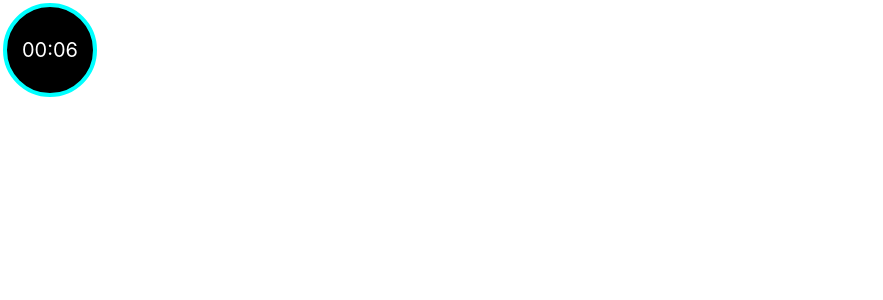
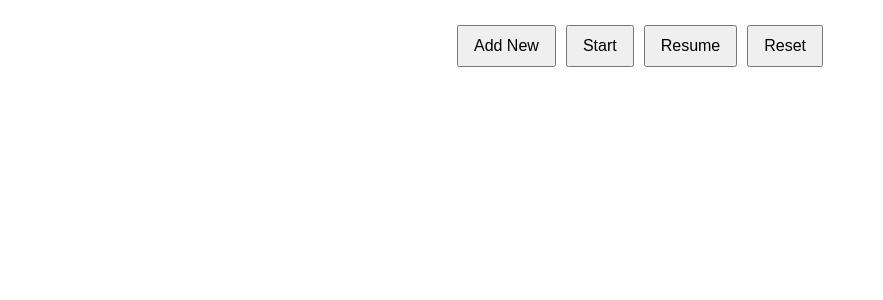
Before and after one commit to mike-gusiev/react-timer-challenge, a React (Create React App) app: page / in a window 1280 px wide. Shown: the top 300 px of the page, without its empty margins (0-883 px from the left). Built offline with nearby package versions, Linux system fonts and the light colour scheme.

Commit message:
timers demo functionality

```diff
--- a/src/App.css
+++ b/src/App.css
@@ -1,38 +1,22 @@
-.App {
+.app {
   text-align: center;
+  padding: 20px;
 }
 
-.App-logo {
-  height: 40vmin;
-  pointer-events: none;
+.timer-controls {
+  margin-bottom: 20px;
 }
 
-@media (prefers-reduced-motion: no-preference) {
-  .App-logo {
-    animation: App-logo-spin infinite 20s linear;
-  }
+.timer-container {
+  display: flex;
+  flex-wrap: wrap;
+  justify-content: center;
+  align-items: flex-start;
 }
 
-.App-header {
-  background-color: #282c34;
-  min-height: 100vh;
-  display: flex;
-  flex-direction: column;
-  align-items: center;
-  justify-content: center;
-  font-size: calc(10px + 2vmin);
-  color: white;
+button {
+  margin: 5px;
+  padding: 10px 15px;
+  font-size: 16px;
+  cursor: pointer;
 }
-
-.App-link {
-  color: #61dafb;
-}
-
-@keyframes App-logo-spin {
-  from {
-    transform: rotate(0deg);
-  }
-  to {
-    transform: rotate(360deg);
-  }
-}
--- a/src/App.js
+++ b/src/App.js
@@ -1,13 +1,73 @@
+import React, { useState, useEffect } from 'react';
+import Timer from './components/Timer';
+
 import './App.css';
 
-import Timer from './components/Timer';
+const App = () => {
+    const [timers, setTimers] = useState([]);
+    const [maxDuration, setMaxDuration] = useState(0);
+    const [isRunning, setIsRunning] = useState(false);
 
-function App() {
-  return (
-    <div className="App">
-      <Timer maxTime={6} />
-    </div>
-  );
-}
+    // Load state from localStorage
+    useEffect(() => {
+        const savedTimers = JSON.parse(localStorage.getItem('timers'));
+        if (savedTimers) {
+            setTimers(savedTimers);
+        }
+    }, []);
+
+    // Save state to localStorage
+    useEffect(() => {
+        localStorage.setItem('timers', JSON.stringify(timers));
+    }, [timers]);
+
+    const addTimer = () => {
+        const duration = parseInt(prompt("Enter duration in seconds:", "60"), 10);
+        if (!isNaN(duration)) {
+            setTimers([...timers, { duration, id: Date.now(), startDelay: 0 }]);
+            setMaxDuration(Math.max(maxDuration, duration));
+        }
+    };
+
+    const startTimers = () => {
+        const updatedTimers = timers.map(timer => ({
+            ...timer,
+            startDelay: maxDuration - timer.duration
+        }));
+        setTimers(updatedTimers);
+        setIsRunning(true);
+    };
+
+    const pauseResumeTimers = () => {
+        setIsRunning(!isRunning);
+    };
+
+    const resetTimers = () => {
+        setTimers([]);
+        setMaxDuration(0);
+        setIsRunning(false);
+    };
+
+    return (
+        <div className="app">
+            <div className="timer-controls">
+                <button onClick={addTimer}>Add New</button>
+                <button onClick={startTimers}>Start</button>
+                <button onClick={pauseResumeTimers}>{isRunning ? 'Pause' : 'Resume'}</button>
+                <button onClick={resetTimers}>Reset</button>
+            </div>
+            <div className="timer-container">
+                {timers.map(timer => (
+                    <Timer
+                        key={timer.id}
+                        duration={timer.duration}
+                        startDelay={timer.startDelay}
+                        isRunning={isRunning}
+                    />
+                ))}
+            </div>
+        </div>
+    );
+};
 
 export default App;
--- a/src/components/Timer.css
+++ b/src/components/Timer.css
@@ -1,16 +1,31 @@
 .timer {
-    position: relative;
     width: 100px;
     height: 100px;
+    display: flex;
+    justify-content: center;
+    align-items: center;
+    position: relative;
+    margin: 10px;
+}
+
+.timer-svg {
+    position: absolute;
+    top: 0;
+    left: 0;
+    transform: rotate(-90deg); /* Rotate to start from 12 o'clock */
+}
+
+.timer-circle-bg {
+    fill: black;
+    stroke: none;
 }
 
 .timer-circle {
+    fill: none;
+    stroke: cyan;
+    stroke-width: 5px;
+    stroke-dasharray: 283;
     transition: stroke-dashoffset 1s linear;
-    stroke-width: 4;
-}
-
-.timer-circle-bg {
-    stroke-width: 3px;
 }
 
 .timer-text {
@@ -20,4 +35,5 @@
     transform: translate(-50%, -50%);
     color: white;
     font-size: 20px;
+    z-index: 10;
 }
--- a/src/components/Timer.js
+++ b/src/components/Timer.js
@@ -1,43 +1,67 @@
 import React, { useState, useEffect } from 'react';
 import './Timer.css';
 
-const Timer = ({ maxTime }) => {
-    const [time, setTime] = useState(0);
-    const radius = 45; // Radius of the SVG circle
-    const circumference = 2 * Math.PI * radius; // Circumference of the circle
+const Timer = ({ duration, startDelay, isRunning }) => {
+    const [timeElapsed, setTimeElapsed] = useState(0);
+    const [timerActive, setTimerActive] = useState(false);
+    let interval = null;
+    const radius = 45;
+    const circumference = 2 * Math.PI * radius;
 
     useEffect(() => {
-        const interval = setInterval(() => {
-            setTime(prevTime => (prevTime < maxTime ? prevTime + 1 : maxTime));
-        }, 1000);
+        if (isRunning && !timerActive) {
+            setTimeout(() => {
+                setTimerActive(true);
+                interval = setInterval(() => {
+                    setTimeElapsed((prevTime) => prevTime + 1);
+                }, 1000);
+            }, startDelay * 1000);
+        }
 
-        return () => clearInterval(interval);
-    }, [maxTime]);
+        // Clearing the interval when component unmounts or timer is stopped
+        return () => {
+            if (interval) {
+                clearInterval(interval);
+            }
+            setTimerActive(false);
+        };
+    }, [isRunning, startDelay]);
 
-    // Calculate the stroke dash offset based on the timer
-    const strokeDashoffset = circumference - (time / maxTime) * circumference;
+    useEffect(() => {
+        if (timeElapsed >= duration) {
+            if (interval) {
+                clearInterval(interval);
+            }
+            setTimerActive(false);
+            setTimeElapsed(duration);
+        }
+    }, [timeElapsed, duration]);
+
+    const formatTime = (seconds) => {
+        const mins = Math.floor(seconds / 60).toString().padStart(2, '0');
+        const secs = (seconds % 60).toString().padStart(2, '0');
+        return `${mins}:${secs}`;
+    };
+
+    const strokeDashoffset = () => {
+        // Calculate the offset based on the time elapsed
+        return circumference - (timeElapsed / duration) * circumference;
+    };
 
     return (
         <div className="timer">
             <svg className="timer-svg" width="100" height="100">
-                <circle
-                    className="timer-circle-bg"
-                    cx="50" cy="50" r={radius}
-                    fill="black" />
+                <circle className="timer-circle-bg" cx="50" cy="50" r="45" />
                 <circle
                     className="timer-circle"
-                    cx="50" cy="50" r={radius}
-                    fill="transparent"
-                    stroke="cyan"
-                    strokeWidth="3"
+                    cx="50" cy="50" r="45"
                     strokeDasharray={circumference}
-                    strokeDashoffset={strokeDashoffset}
-                    transform="rotate(-90 50 50)"
+                    strokeDashoffset={strokeDashoffset()}
                 />
             </svg>
             <span className="timer-text">
-        {new Date(time * 1000).toISOString().substr(14, 5)}
-      </span>
+                {formatTime(timeElapsed)}
+            </span>
         </div>
     );
 };
```
